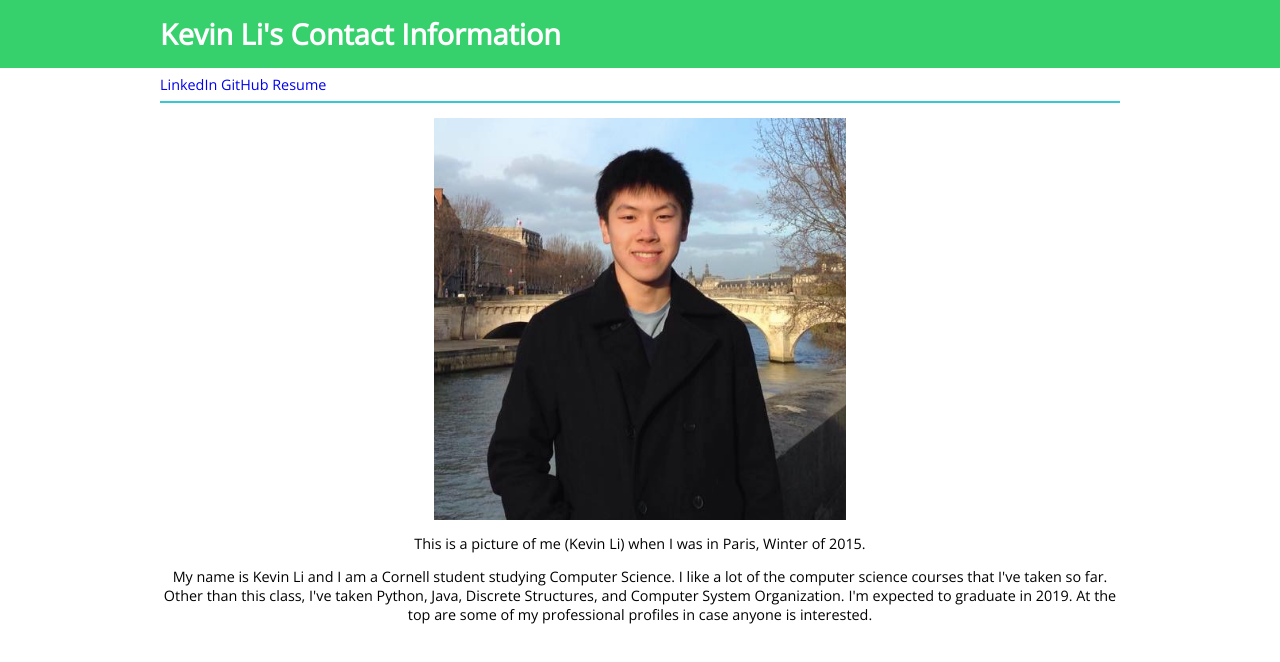
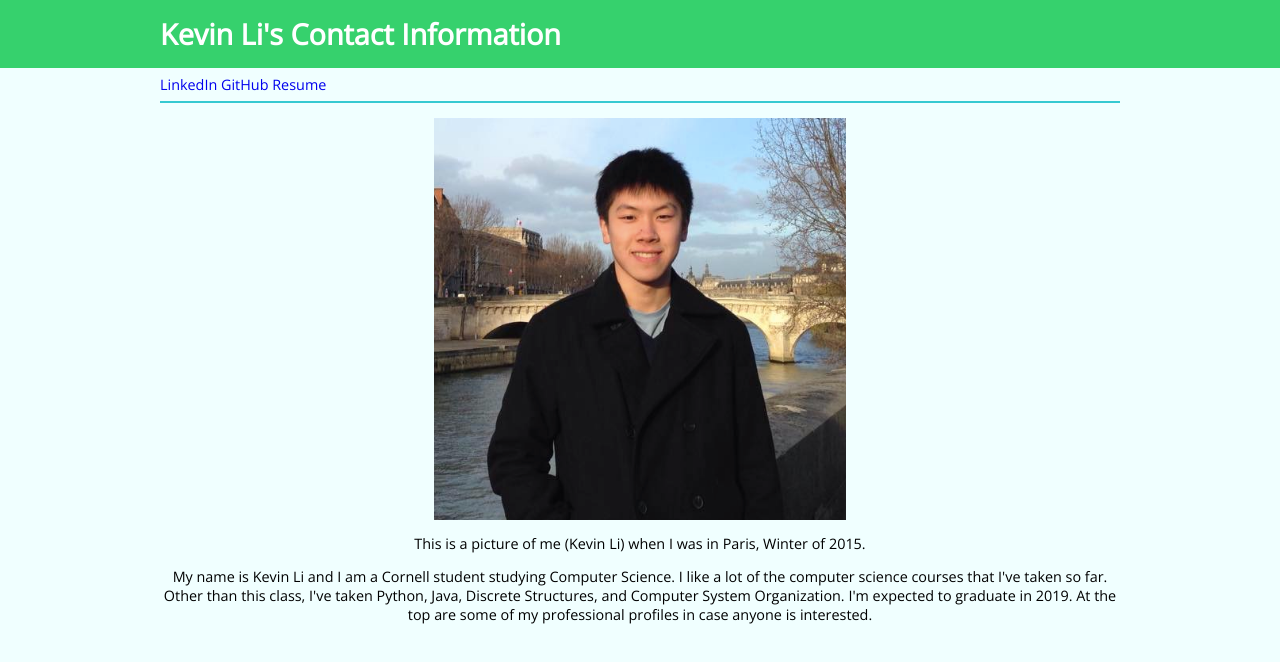
Before and after one commit to KevinDigital/KevinDigital.github.io, a plain HTML site: page index.html in a window 1280 px wide. Drawn offline with nearby package versions, Linux system fonts and the light colour scheme.

Commit message:
Cosmetic Changes

```diff
--- a/css/styling.css
+++ b/css/styling.css
@@ -16,7 +16,7 @@ html, body {
 }
 
 body {
-    background-color: #ffffff;
+    background-color: azure;
     font-family: Ovo, serif;
     font-size: 0.9em;
 }
```
